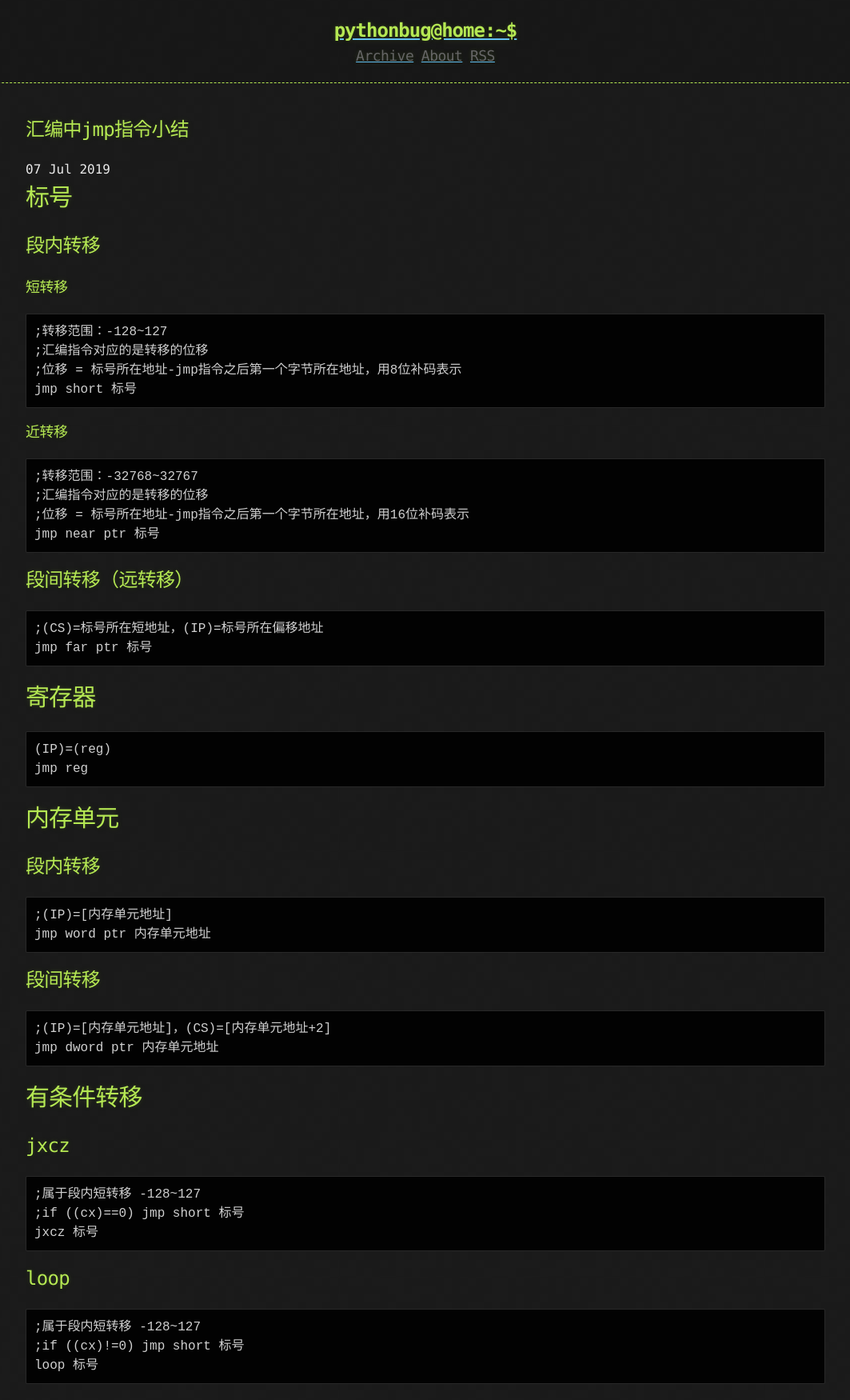
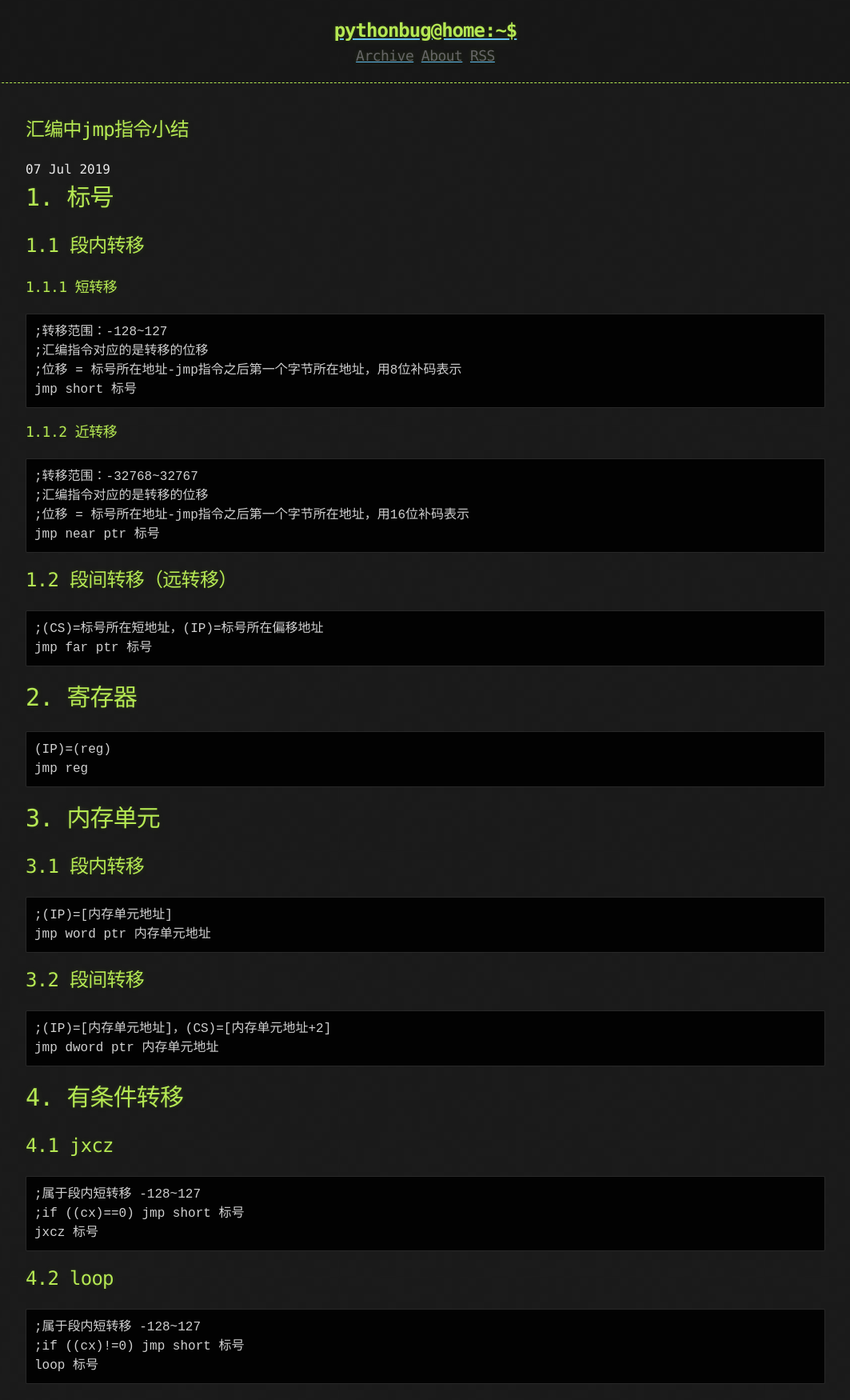
Before and after one commit to pythonbug/pythonbug.github.io, a Jekyll site: the page built from _posts/2019-07-07-汇编中jmp指令小结.md, in a window 1280 px wide. Shown: the whole page at 80% size, without its empty margins (108-1171 px from the left). Built offline with Jekyll 4.4.1, drawn with Linux system fonts in a browser that asks for light colours.

Commit message:
美化一下架构

````diff
--- a/_posts/2019-07-07-汇编中jmp指令小结.md
+++ b/_posts/2019-07-07-汇编中jmp指令小结.md
@@ -1,51 +1,51 @@
-# [](#header-1)标号
-## [](#header-2)段内转移
-### [](#header-3)短转移
+# [](#header-1)1. 标号
+## [](#header-2)1.1 段内转移
+### [](#header-3)1.1.1 短转移
 ```
 ;转移范围：-128~127
 ;汇编指令对应的是转移的位移
 ;位移 = 标号所在地址-jmp指令之后第一个字节所在地址，用8位补码表示
 jmp short 标号
 ```
-### [](#header-3)近转移
+### [](#header-3)1.1.2 近转移
 ```
 ;转移范围：-32768~32767
 ;汇编指令对应的是转移的位移
 ;位移 = 标号所在地址-jmp指令之后第一个字节所在地址，用16位补码表示
 jmp near ptr 标号
 ```
-## [](#header-2)段间转移（远转移）
+## [](#header-2)1.2 段间转移（远转移）
 ```
 ;(CS)=标号所在短地址，(IP)=标号所在偏移地址
 jmp far ptr 标号
 ```
 
-# [](#header-1)寄存器
+# [](#header-1)2. 寄存器
 ```
 (IP)=(reg)
 jmp reg
 ```
 
-# [](#header-1)内存单元
-## [](#header-2)段内转移
+# [](#header-1)3. 内存单元
+## [](#header-2)3.1 段内转移
 ```
 ;(IP)=[内存单元地址]
 jmp word ptr 内存单元地址
 ```
-## [](#header-2)段间转移
+## [](#header-2)3.2 段间转移
 ```
 ;(IP)=[内存单元地址]，(CS)=[内存单元地址+2]
 jmp dword ptr 内存单元地址
 ```
 
-# [](#header-1)有条件转移
-## [](#header-2)jxcz
+# [](#header-1)4. 有条件转移
+## [](#header-2)4.1 jxcz
 ```
 ;属于段内短转移 -128~127
 ;if ((cx)==0) jmp short 标号
 jxcz 标号
 ```
-## [](#header-2)loop
+## [](#header-2)4.2 loop
 ```
 ;属于段内短转移 -128~127
 ;if ((cx)!=0) jmp short 标号
````
